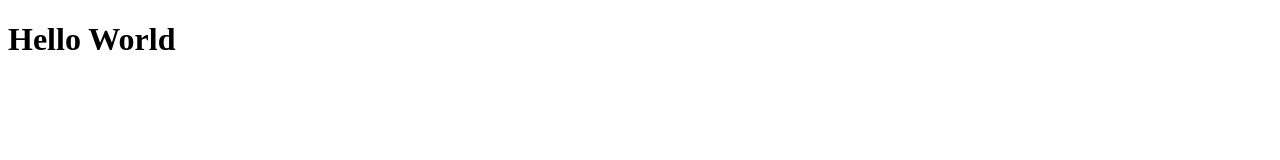
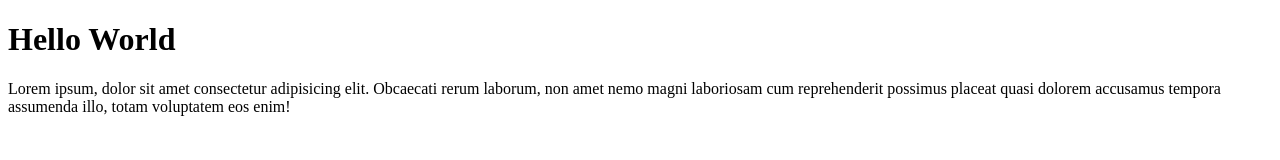
Before and after one commit to basari07/git-remote-test, a plain HTML site: page index.html in a window 1280 px wide. Drawn offline with Linux system fonts and the light colour scheme.

Commit message:
menambahkan paragraf

```diff
--- a/index.html
+++ b/index.html
@@ -7,5 +7,10 @@
   </head>
   <body>
     <h1>Hello World</h1>
+    <p>
+      Lorem ipsum, dolor sit amet consectetur adipisicing elit. Obcaecati rerum
+      laborum, non amet nemo magni laboriosam cum reprehenderit possimus placeat
+      quasi dolorem accusamus tempora assumenda illo, totam voluptatem eos enim!
+    </p>
   </body>
 </html>
```
